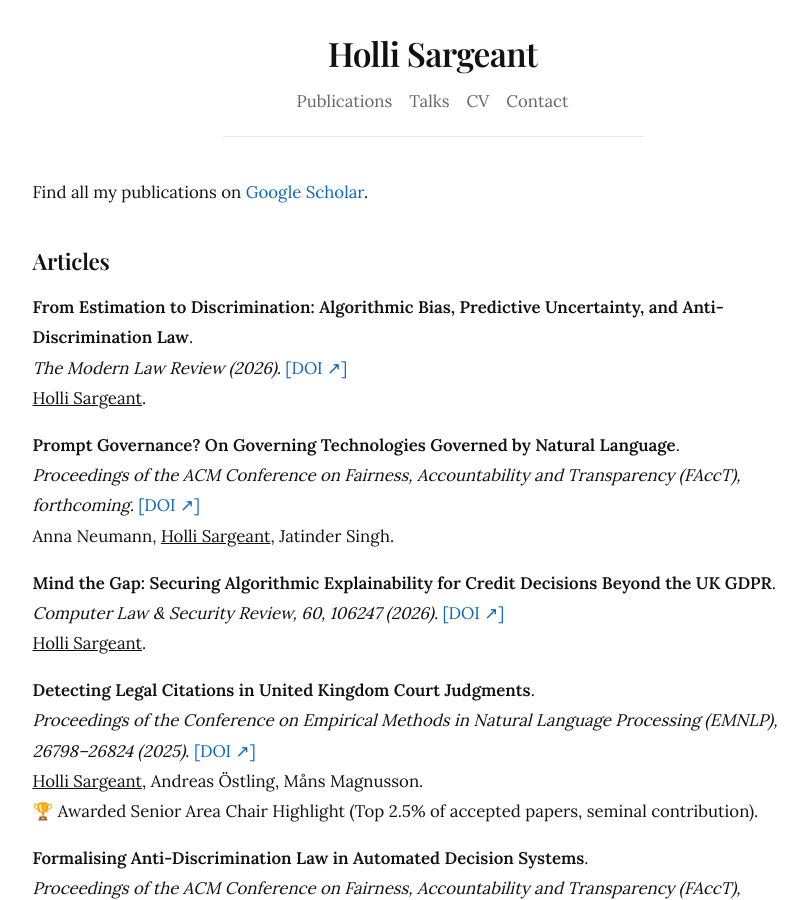
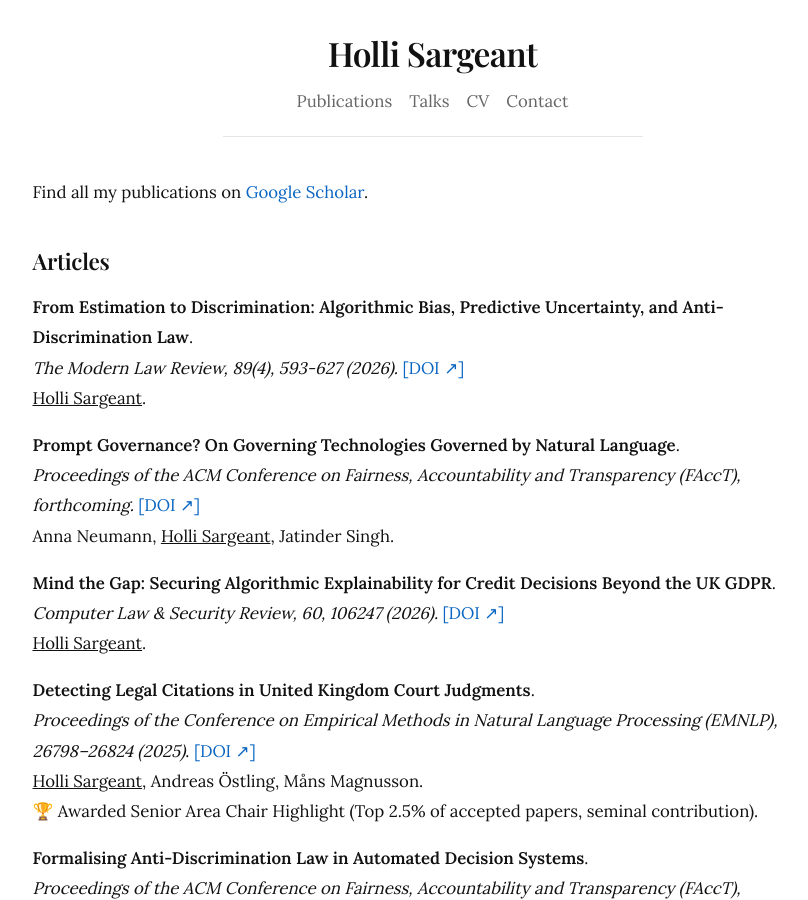
Before and after one commit to hollisargeant/hollisargeant.github.io, a Jekyll site: the page built from publications.md, in a window 1280 px wide and 900 px high. Shown: the whole window, without its empty margins (200-1008 px from the left). Built offline with Jekyll 4.4.1, drawn with Linux system fonts in a browser that asks for light colours.

Commit message:
Update publications.md

```diff
--- a/publications.md
+++ b/publications.md
@@ -22,7 +22,7 @@ Find all my publications on <a href="https://scholar.google.com/citations?user=e
 ## Articles
 
 **From Estimation to Discrimination: Algorithmic Bias, Predictive Uncertainty, and Anti-Discrimination Law**.<br>
-*The Modern Law Review (2026).* [[DOI ↗︎]](https://doi.org/10.1111/1468-2230.70045)<br>
+*The Modern Law Review, 89(4), 593-627 (2026).* [[DOI ↗︎]](https://doi.org/10.1111/1468-2230.70045)<br>
 <u>Holli Sargeant</u>.<br>
 
 **Prompt Governance? On Governing Technologies Governed by Natural Language**.<br>
```
